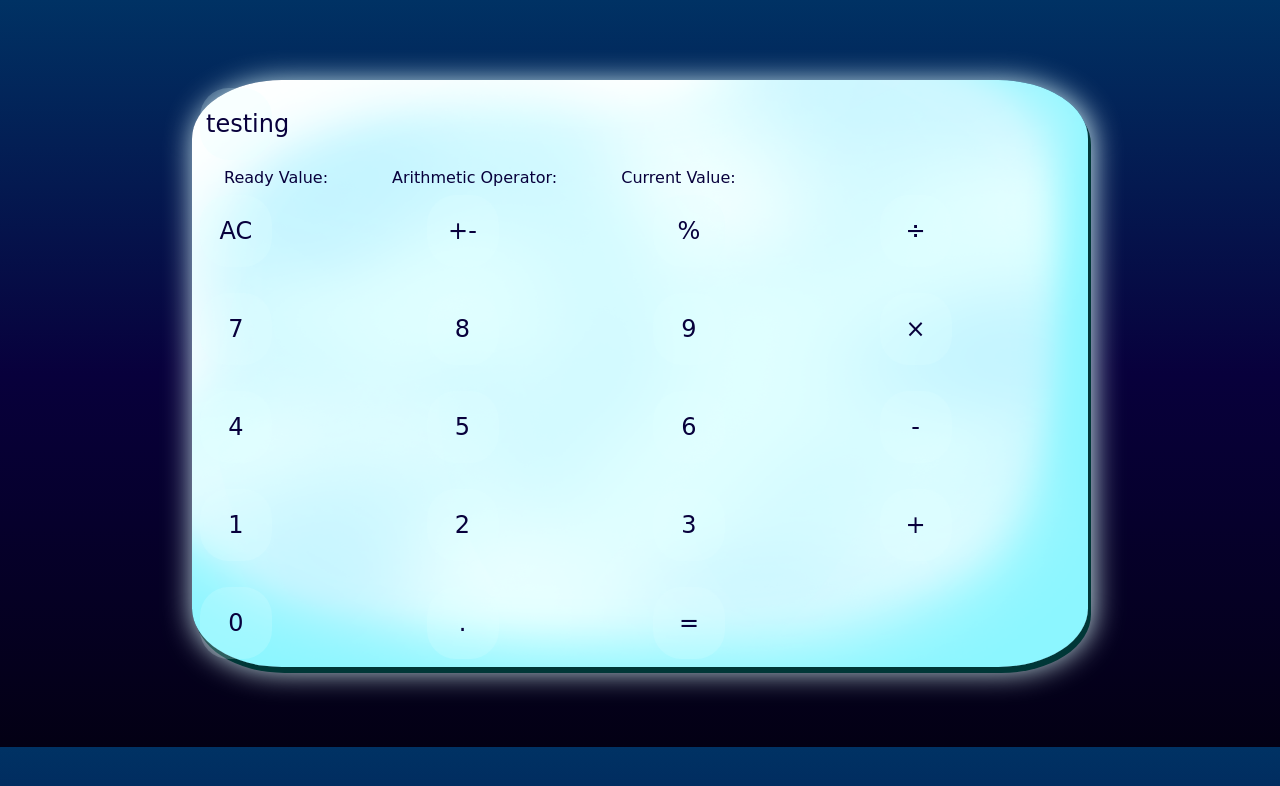
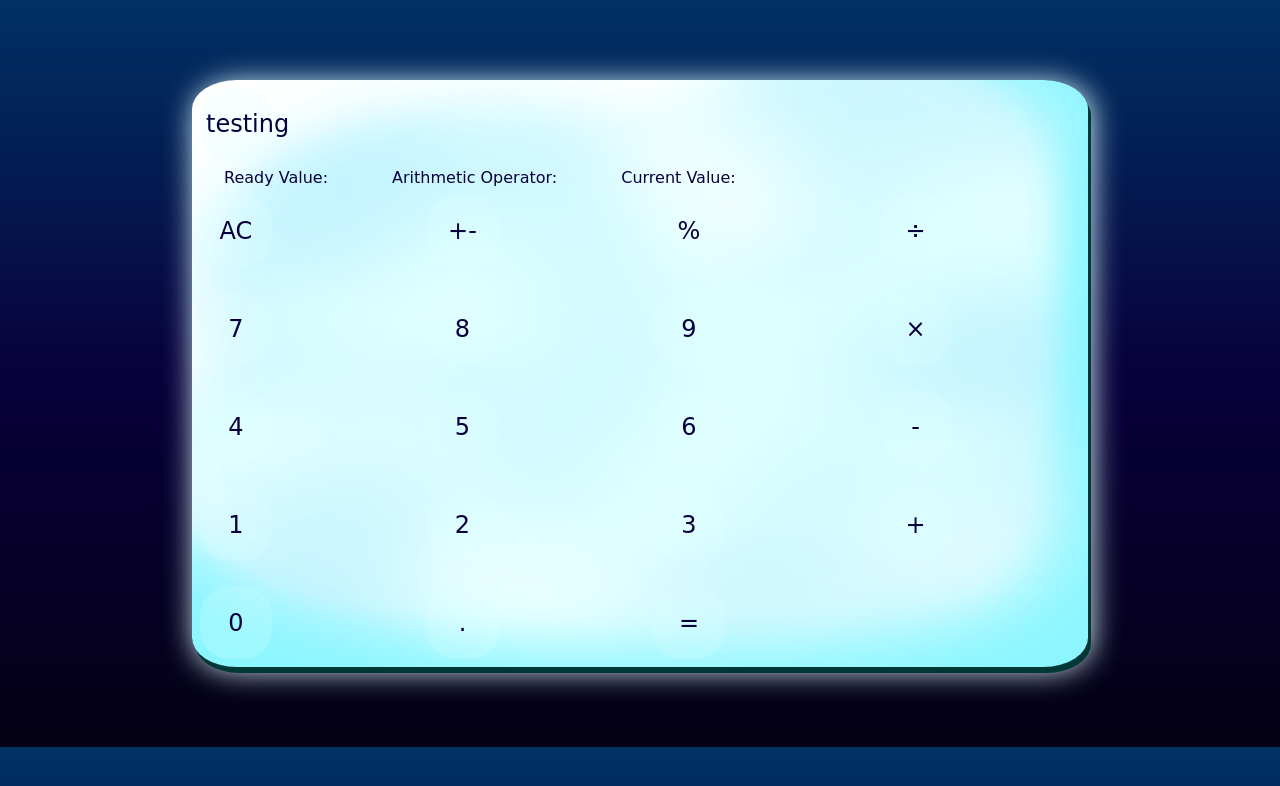
Before and after one commit to marszzzzzzz/Calculator-React.js-, a React (Create React App) app: page / in a window 1280 px wide. Shown: the top 786 px of the page. Built offline with nearby package versions, Linux system fonts and the light colour scheme.

Commit message:
change button click transition

```diff
--- a/src/App.css
+++ b/src/App.css
@@ -39,15 +39,15 @@ button:hover {
   opacity: 0.9;
   color: lightcyan;
   border-color: teal;
-  box-shadow: 0 5px teal;
-  transition: background-color 0.5s, color 1s;
+  box-shadow: 0 8px #003737;
+  transition: color 1s;
 
 }
 
 button:active {
   background-color: lightcyan;
-  box-shadow: 0 5px teal;
-  transform: translateY(2px);
+  box-shadow: 0 3px #003737;
+  transform: translateY(5px);
 }
 
 .value {
@@ -57,13 +57,13 @@ padding: 0 2em;
 }
 
 .big{
-  border-radius: 10%;
+  border-radius: 5%;
   border: 0;
   background-image: url("background.png");
   background-size: 100% 100%;
   width: 70vw;
   margin: 10vh auto;
-  box-shadow: 3px 6px rgb(0, 55, 55), 3px 3px 30px lightcyan;
+  box-shadow: 3px 6px #003737, 3px 3px 30px lightcyan;
 }
 
 .secondBig {
```
Also changed, not shown: src/background.png, 1 other file (tests, documents, lock files or other folders).
